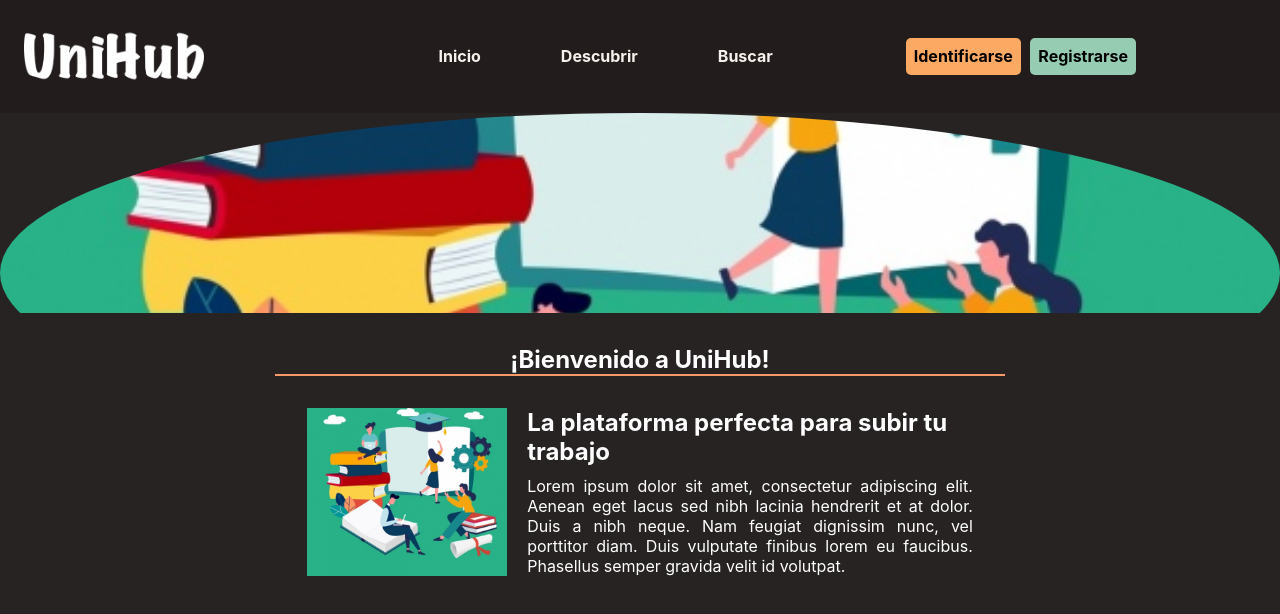
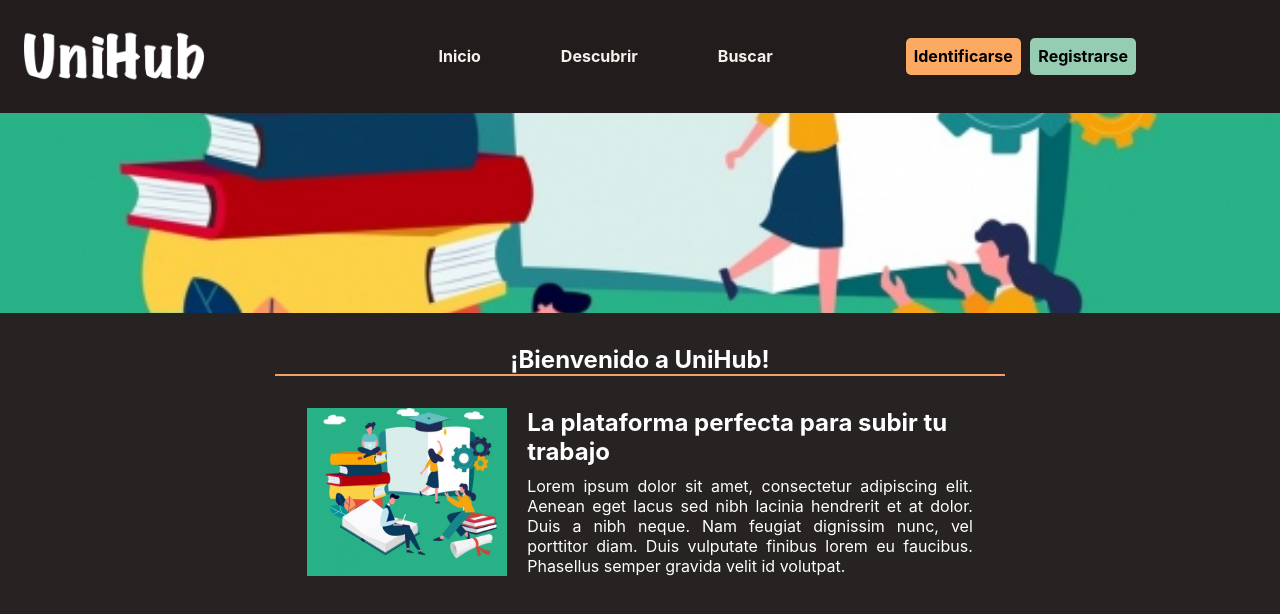
Before and after one commit to Dinastia-Harzu/UniHub, a React (Create React App) app in the folder frontend/unihub/: page / in a window 1280 px wide. Shown: the top 614 px of the page. Built offline with nearby package versions, Linux system fonts and the light colour scheme.

Commit message:
Comentar clase `img-cabecera` de formulario.css

```diff
--- a/frontend/unihub/src/styles/formulario.css
+++ b/frontend/unihub/src/styles/formulario.css
@@ -62,9 +62,10 @@
   border-radius: 0.5em;
 }
 
-.img-cabecera{
+/* .img-cabecera{
   border-radius: 50%;
-}
+} */
+
 .wrapper {
   display: grid;
   grid-template-columns: 2fr 2fr 2fr;
```
